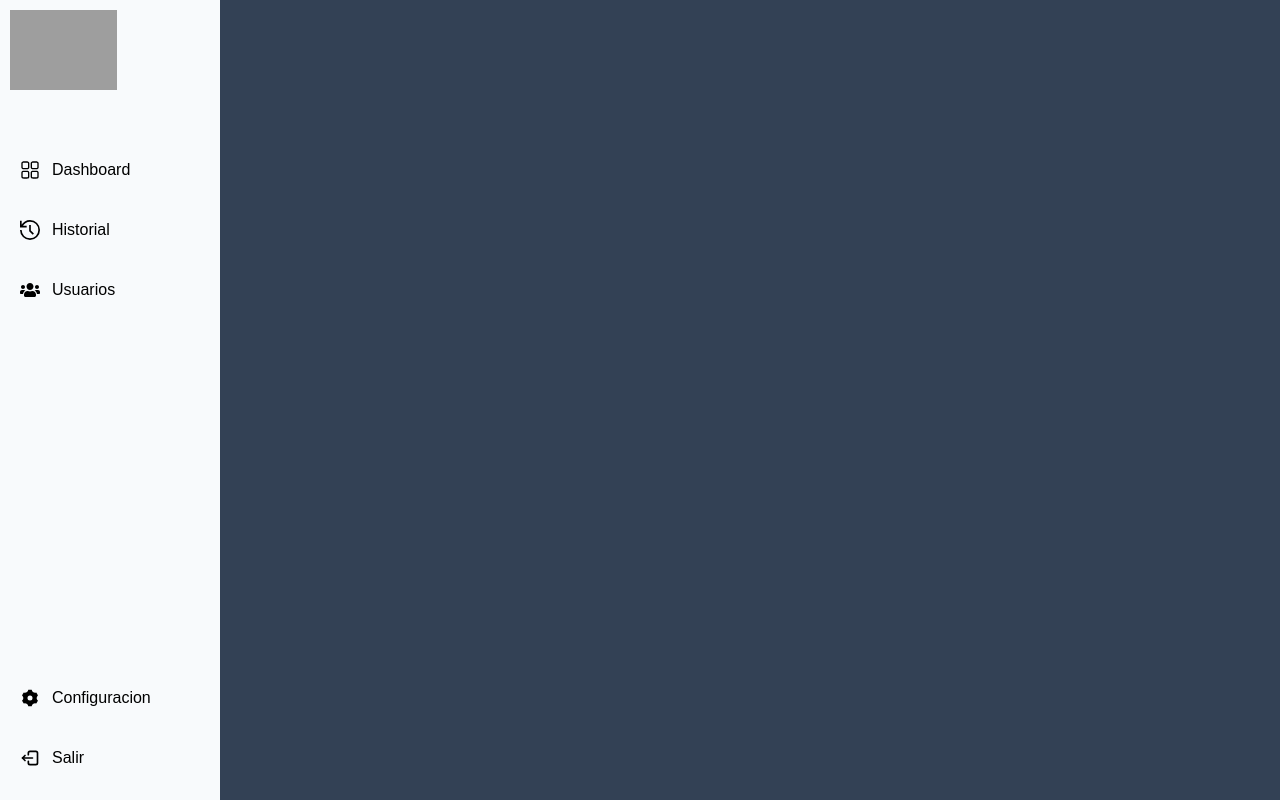
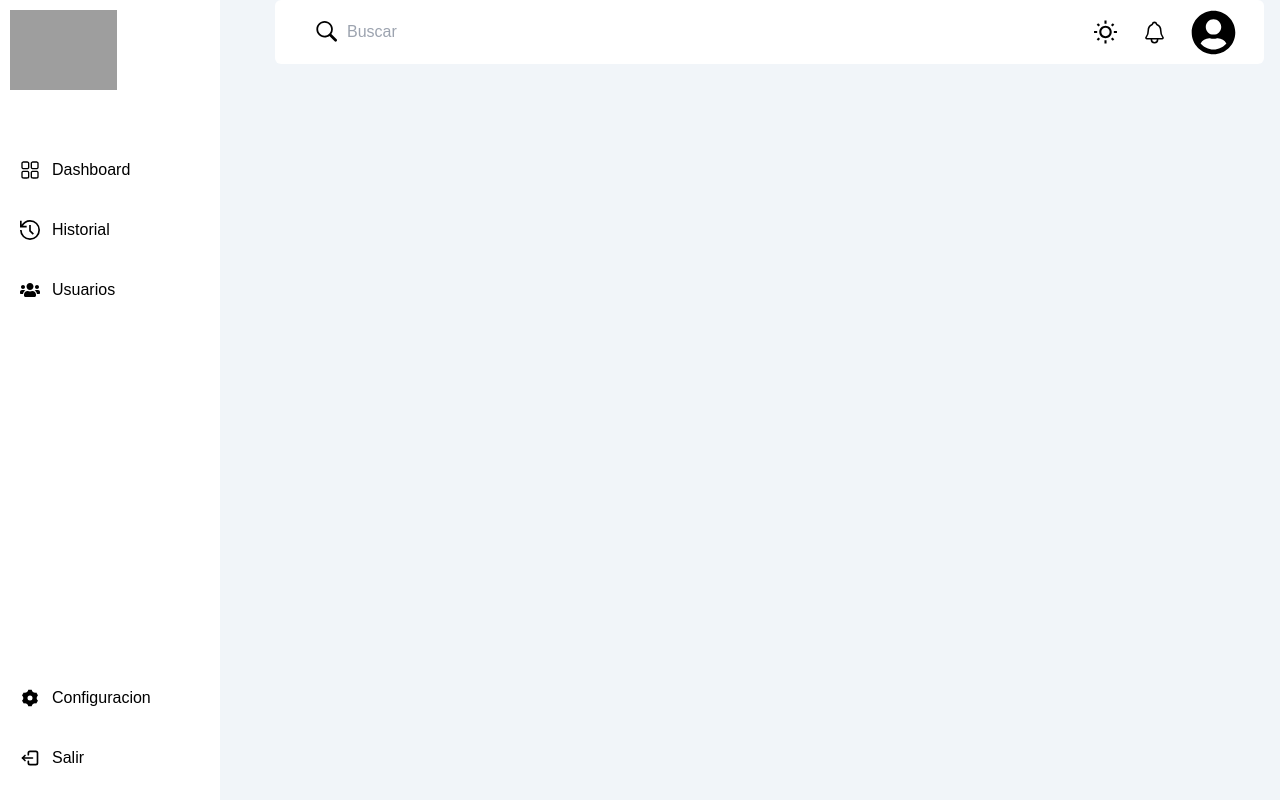
Before and after one commit to Dozh-men12/tesis_admin_2023_v2, a React (Vite) app: page / in a window 1280 px wide. Built offline with nearby package versions, Linux system fonts and the light colour scheme; grey boxes are pictures that could not be loaded.

Commit message:
feat :sparkles: improving header component

```diff
--- a/src/components/header/Header.jsx
+++ b/src/components/header/Header.jsx
@@ -33,8 +33,8 @@ const Header = () =>{
     } */
 
     return(
-        <section className=" flex flex-row min-h-[69px] bg-slate-50 mx-5 ml-[275px] mt-7 justify-between rounded-md">
-            <div className="hover:bg-slate-300 focus-visible:bg-slate-300 h-[38px] my-auto w-[350px] flex rounded-full mx-[20px] dark:bg-slate-800  dark:text-white">
+        <section className=" flex flex-row w-screen min-w-[10%] h-screen max-h-16 bg-white mx-4 ml-[275px]  justify-between rounded-md">
+            <div className="hover:bg-slate-300 focus-visible:bg-slate-300 max-h-9 h-screen my-auto w-screen max-w-sm flex rounded-full mx-[20px] dark:bg-slate-800  dark:text-white">
                 <div className=" flex items-center justify-center ml-[20px] mr-[4px]">
                     <GoSearch size={22}/>
                     <input type="text"  className="shadow-none mx-[10px]  bg-none border-none bg-transparent focus:outline-none focus:ring-0" placeholder="Buscar" />
--- a/src/components/navbar/Navbar.jsx
+++ b/src/components/navbar/Navbar.jsx
@@ -7,7 +7,7 @@ import { Link } from 'react-router-dom';
 
 function Navbar() {
   return (
-    <section className="sm:h-screen max-w-[25%]  dark:bg-slate-700 flex flex-col absolute bg-slate-50">
+    <section className="sm:h-screen max-w-[25%]  dark:bg-slate-700 flex flex-col absolute bg-white">
             <div className='mx-2.5 my-2.5'>
                 <img src={logo_tecsup} alt="logo tecsup" className='h-[80px] dark:bg-slate-700' />
             </div>
--- a/src/pages/Inicio.jsx
+++ b/src/pages/Inicio.jsx
@@ -6,15 +6,24 @@ import { Outlet } from 'react-router-dom'
 
 function Inicio() {
   return (
-    <section className='h-screen flex  bg-slate-700 gap-9'>
-        <Navbar/>
-        {/* <div className='flex flex-col w-screen gap-6'>
-        <Header/>
-        <Outlet/>
-        </div>   */}
-    </section>
+    <div className='bg-slate-100 h-screen flex '>
+    <Navbar/>
+    <Header/>
+
+    </div>
+
   )
 }
 
 
 export default Inicio
+
+
+
+{/* <section className='h-screen flex  bg-slate-700 gap-9'>
+        <Navbar/>
+        <div className='flex flex-col w-screen gap-6'>
+        <Header/>
+        <Outlet/>
+        </div>
+    </section> */}
```
